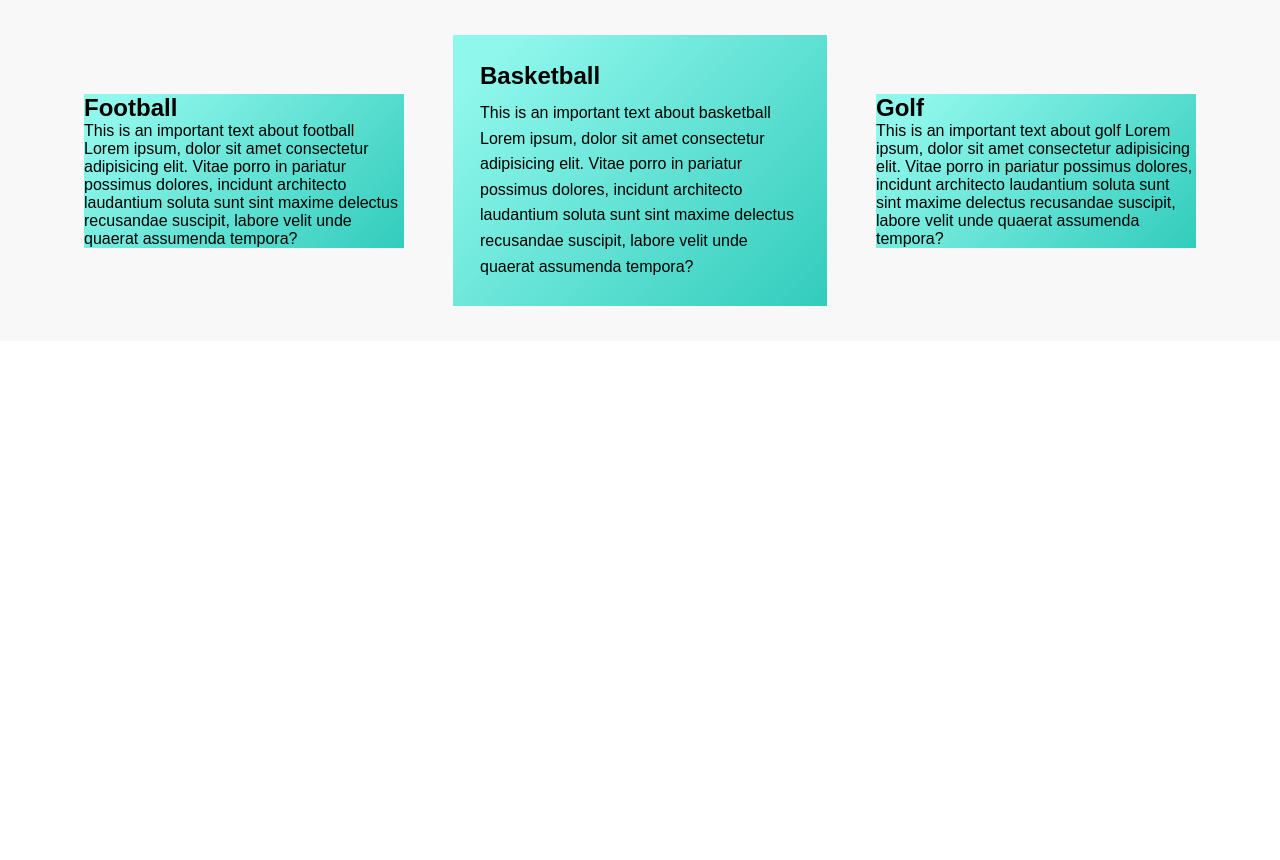
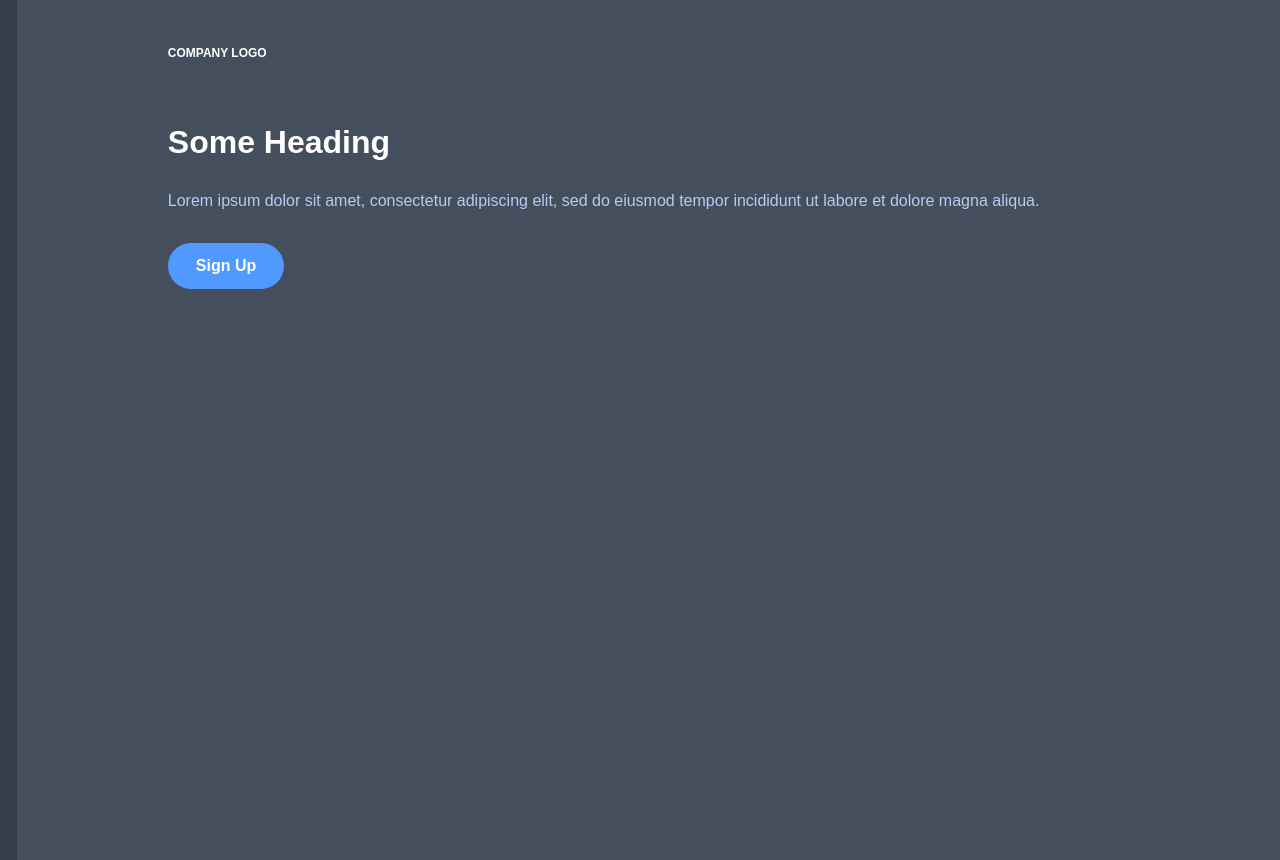
Before and after one commit to ruthcyg/fundamental-ui-design, a plain HTML site: page index.html in a window 1280 px wide. Before the commit the page ends 800 px from the top, so only its background shows below. Drawn offline with Linux system fonts and the light colour scheme.

Commit message:
fundamental of alignment

```diff
--- a/index.html
+++ b/index.html
@@ -8,42 +8,17 @@
     <title>The white space ui fundamental</title>
 </head>
 <body>
-    <main id="sports">
-        <!-- Football -->
-        <section class="sport football">
-          <h2>Football</h2>
-          <p>
-            This is an important text about football Lorem ipsum, dolor sit amet
-            consectetur adipisicing elit. Vitae porro in pariatur possimus
-            dolores, incidunt architecto laudantium soluta sunt sint maxime
-            delectus recusandae suscipit, labore velit unde quaerat assumenda
-            tempora?
-          </p>
-        </section>
+    <header class="container">
+        <a href="#" class="logo">Company Logo</a>
 
-        <!-- basketball -->
-        <section class="sport basketball">
-          <h2>Basketball</h2>
-          <p>
-            This is an important text about basketball Lorem ipsum, dolor sit amet
-            consectetur adipisicing elit. Vitae porro in pariatur possimus
-            dolores, incidunt architecto laudantium soluta sunt sint maxime
-            delectus recusandae suscipit, labore velit unde quaerat assumenda
-            tempora?
-          </p>
-        </section>
+        <h1>Some Heading</h1>
 
-        <!-- Golf -->
-        <section class="sport golf">
-          <h2>Golf</h2>
-          <p>
-            This is an important text about golf Lorem ipsum, dolor sit amet
-            consectetur adipisicing elit. Vitae porro in pariatur possimus
-            dolores, incidunt architecto laudantium soluta sunt sint maxime
-            delectus recusandae suscipit, labore velit unde quaerat assumenda
-            tempora?
-          </p>
-        </section>
-      </main>
+        <p>
+          Lorem ipsum dolor sit amet, consectetur adipiscing elit, sed do eiusmod
+          tempor incididunt ut labore et dolore magna aliqua.
+        </p>
+
+        <a href="#" class="cta">Sign Up</a>
+      </header>
 </body>
 </html>
--- a/styles.css
+++ b/styles.css
@@ -1,4 +1,4 @@
-/* Reset => Universal Selector */
+/* Reset */
 * {
     margin: 0;
     padding: 0;
@@ -6,37 +6,72 @@
 
   body {
     font-family: Arial, Helvetica, sans-serif;
+    background-color: #444e5c;
+    border-left: 17px solid rgba(0, 0, 0, 0.2);
+    height: 100vh;
+    padding: 30px;
   }
 
-  /* Sports */
-  #sports {
-    background-color: #f8f8f8;
+  /* Main Styling */
 
-    display: flex;
-
-    justify-content: space-evenly; /* main axis */
-    align-items: center; /* cross axis */
+  /* Container */
+  .container {
+    width: 80%;
+    margin: 0 auto;
   }
 
-  /* Shared styles for sections */
-  .sport {
-    width: 320px;
-    background-image: linear-gradient(135deg, #90f7ec 10%, #32ccbc 100%);
-  }
-  /* Improvements */
-#sports {
-    padding: 35px;
+  /* Links */
+  a {
+    color: white;
+    text-decoration: none;
   }
 
-  .basketball {
-    padding: 27px;
+  /* Logo */
+  a.logo {
+    display: block;
+    padding-top: 16px;
+    font-weight: bold;
+    text-transform: uppercase;
+    font-size: 12px;
   }
 
-  .basketball h2 {
-    margin-bottom: 10px;
+  /* Heading */
+  h1 {
+    margin: 64px 0 30px 30px;
+    color: white;
   }
 
-  .basketball p {
-    line-height: 1.6;
-    /* line-height: 25px; */
+  /* Paragraph */
+  p {
+    color: #b2cef2;
+    line-height: 20px;
+    font-size: 16px;
   }
+
+  /* CTA => (Call TO Action) Button */
+  a.cta {
+    display: inline-block;
+    background: #5099ff;
+    padding: 14px 28px;
+    font-weight: bold;
+    border-radius: 30px;
+    transform: translateX(50%);
+    margin-top: 32px;
+  }
+
+  /* Show Column: */
+
+  .container {
+    border-left: 1px solid rgba(255, 255, 255, 0);
+  }
+
+
+
+/* Improvements */
+h1 {
+    margin-left: 0;
+  }
+
+  a.cta {
+    transform: none;
+  }
```
